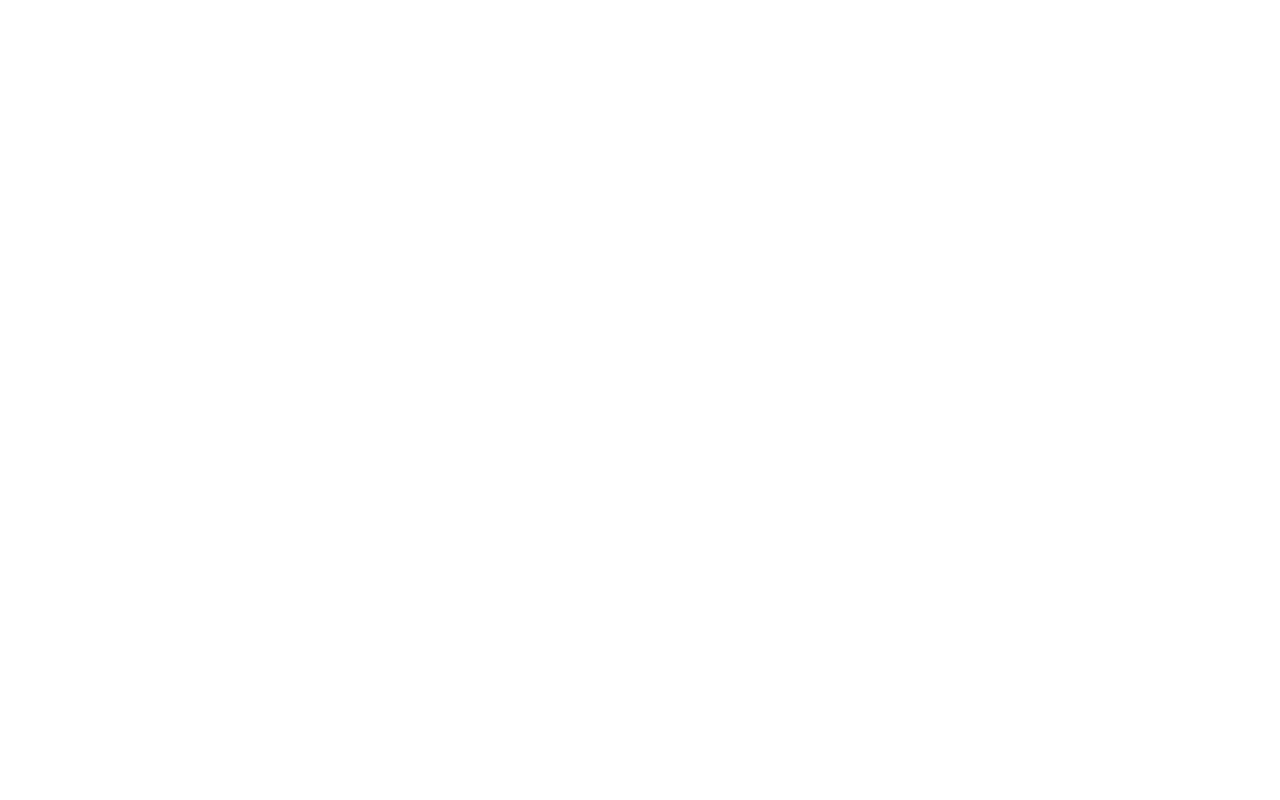
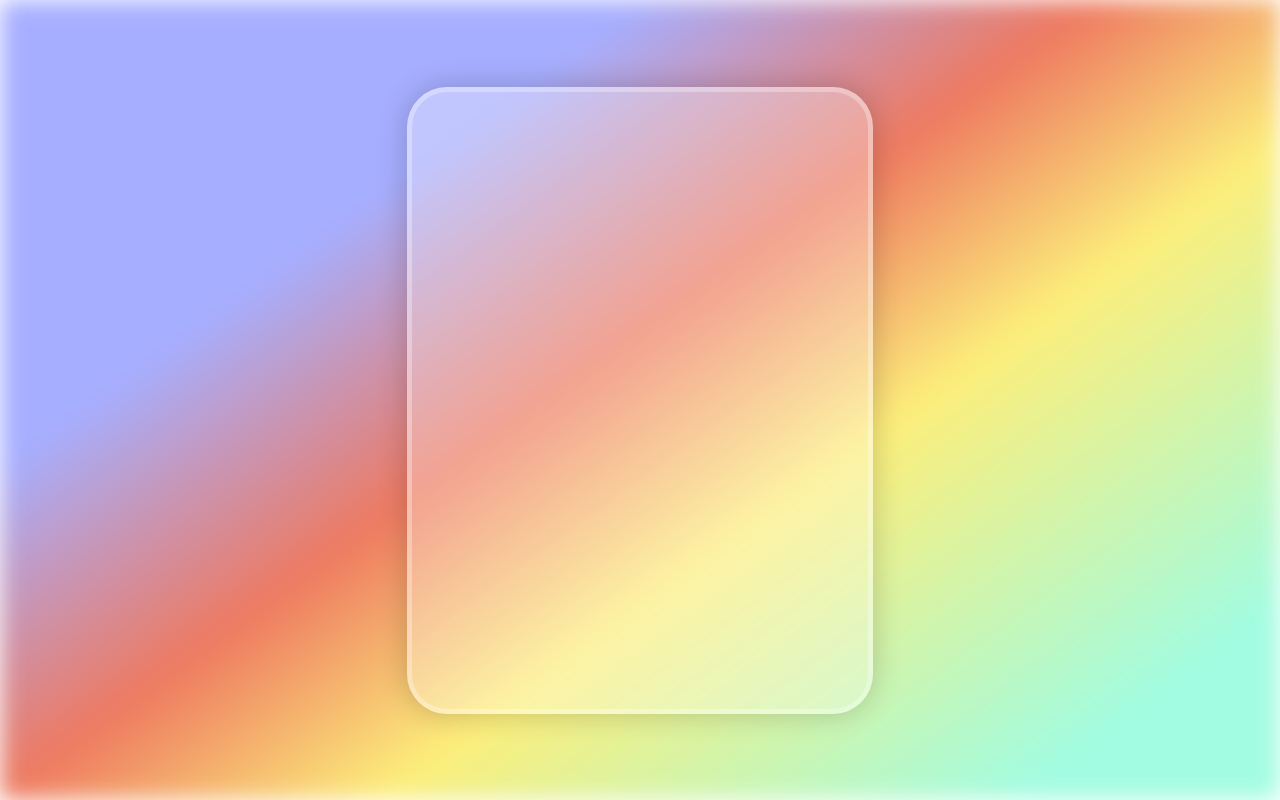
Before and after one commit to Lariicsa/mrslp, a plain HTML site: page index.html in a window 1280 px wide. Drawn offline with Linux system fonts and the light colour scheme.

Commit message:
Set card bg

```diff
--- a/_vars.scss
+++ b/_vars.scss
@@ -3,7 +3,7 @@ $semibold: 600;
 $regular: 400;
 
 //--Family
-$font-primary: "Montserrat", sans-serif;
+$font-primary: "League Spartan", sans-serif;
 
 //--Size
 $small-size: 2.2rem;
@@ -11,6 +11,20 @@ $medium-size: 2.4rem;
 $regular-size: 2rem;
 $title: 4rem;
 
+//Colors
+$snow: #ffffff;
+$degree-bg: linear-gradient(
+  144deg,
+  rgba(166, 174, 255, 1) 27%,
+  rgba(238, 122, 97, 1) 46%,
+  rgba(252, 238, 123, 1) 62%,
+  rgba(161, 252, 225, 1) 89%
+);
 
-//Colors
-$snow: #ffffff
+$degree-bg-callback: rgb(166, 174, 255);
+
+$degree-card: linear-gradient(
+  0deg,
+  rgba(255, 255, 255, 0.3) 0%,
+  rgba(255, 255, 255, 0.3) 100%
+);
--- a/global.scss
+++ b/global.scss
@@ -52,14 +52,40 @@ select {
 }
 
 .space {
-  background-color: $snow;
+  //background: $degree-bg;
   display: flex;
   flex-direction: column;
   justify-content: flex-start;
   align-items: center;
   width: 100%;
   position: relative;
-  min-height: 100vh;
+  height: 100vh;
   flex-wrap: wrap;
   z-index: 0;
+  &:before {
+    background: $degree-bg;
+    filter: blur(1.17rem);
+    content: "";
+    display: block;
+    height: 100%;
+    width: 100%;
+    position: absolute;
+    left: 0;
+    top: 0;
+    z-index: 1;
+  }
 }
+
+//Card
+.card {
+  background: $degree-card;
+  border: 0.5rem solid rgba($snow, 0.3);
+  border-radius: 4rem;
+  box-shadow: 0 0 3rem 0 rgba(0, 0, 0, 0.2);
+  display: flex;
+  margin: auto;
+  height: 62.7rem;
+  width: 46.6rem;
+  position: relative;
+  z-index: 1;
+}
--- a/index.html
+++ b/index.html
@@ -1,12 +1,28 @@
 <!DOCTYPE html>
 <html lang="en">
-<head>
-  <meta charset="UTF-8">
-  <meta http-equiv="X-UA-Compatible" content="IE=edge">
-  <meta name="viewport" content="width=device-width, initial-scale=1.0">
-  <title>Marisol</title>
-</head>
-<body>
-
-</body>
+  <head>
+    <meta charset="UTF-8" />
+    <meta http-equiv="X-UA-Compatible" content="IE=edge" />
+    <meta name="viewport" content="width=device-width, initial-scale=1.0" />
+    <link href="./index.css" rel="stylesheet" />
+    <title>Marisol</title>
+  </head>
+  <body>
+    <div class="space">
+      <div class="card">
+        <div class="card__main">
+          <div class="card__top">
+            <div class="card__avatar"></div>
+            <div class="card__title"></div>
+            <div class="card__subtitle"></div>
+            <p class="card__abstract"></p>
+          </div>
+          <div class="card__bottom">
+            <div class="card__buttons"></div>
+            <div class="card__social"></div>
+          </div>
+        </div>
+      </div>
+    </div>
+  </body>
 </html>
--- a/index.scss
+++ b/index.scss
@@ -1,4 +1,6 @@
 @charset "UTF-8";
+
+@import url("https://fonts.googleapis.com/css2?family=League+Spartan:wght@400;600&display=swap");
 
 @import "./normalize.scss";
 @import "_vars.scss";
```
Also changed, not shown: assets/mrs-pic.png (added), index.css, 1 other file.
